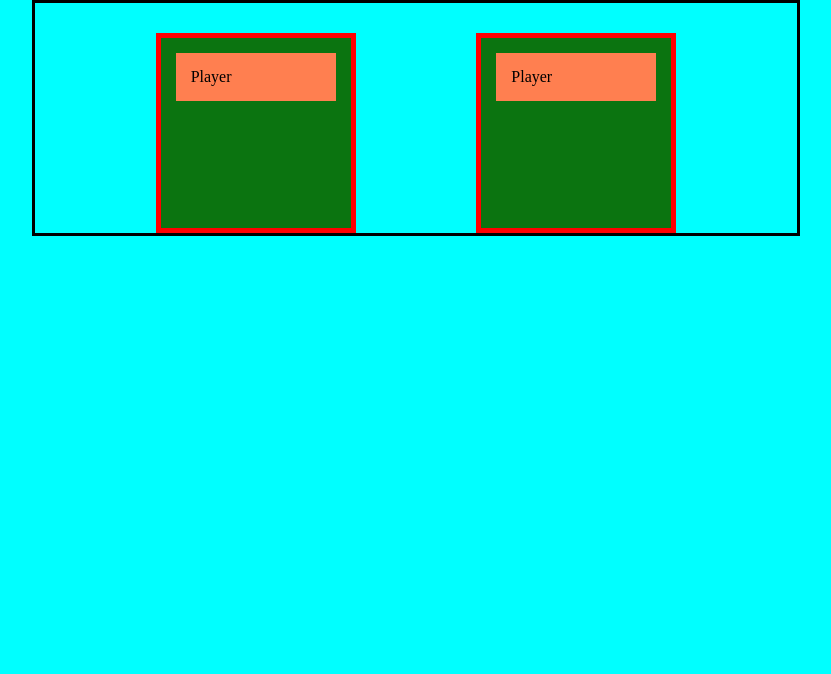
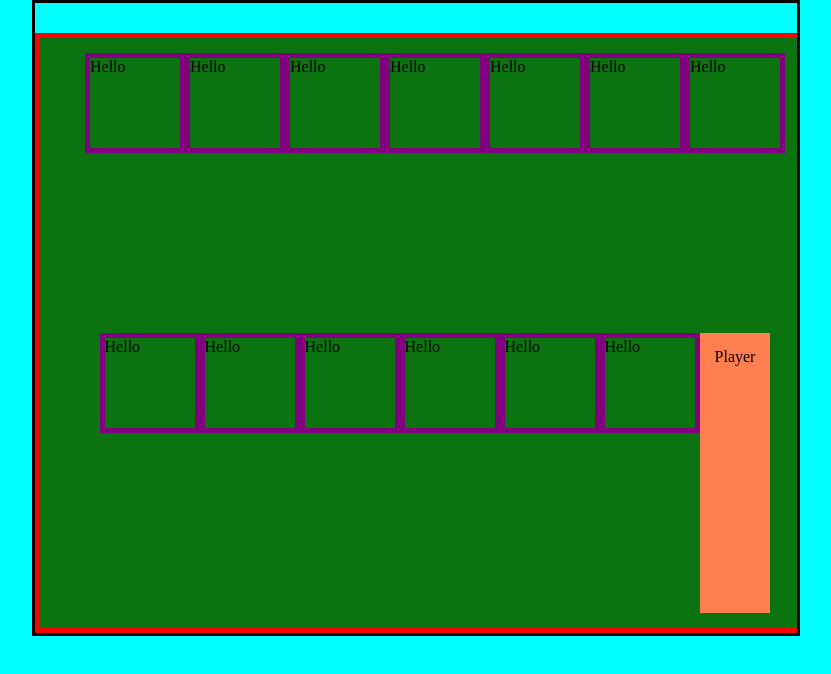
Before and after one commit to Morriden/FiguresOfDestiny, a React (Create React App) app: page / in a window 1280 px wide. Shown: the top 674 px of the page, without its empty margins (224-1055 px from the left). Built offline with nearby package versions, Linux system fonts and the light colour scheme.

Commit message:
added more board spaces, player now moves between spaces

```diff
--- a/src/App.js
+++ b/src/App.js
@@ -1,20 +1,23 @@
 import React from 'react';
 import Board from './components/Board';
 import Card from './components/Card';
+import BoardSquare from './components/BoardSquare';
 
 function App() {
   return (
     <div className="App">
       <main className="flexbox">
         <Board id="board-1" className="board">
+          <BoardSquare />
           <Card id="card-1" className="card" draggable="true">
           </Card>
         </Board>
 
-        <Board id="board-2" className="board">
+        {/* <BoardTwo id="board-2" className="board">
           <Card id="card-2" className="card" draggable="true">
           </Card>
-        </Board>
+        </BoardTwo> */}
+
       </main>
     </div>
   );
--- a/src/components/Board.js
+++ b/src/components/Board.js
@@ -1,4 +1,5 @@
 import React from 'react'
+import BoardSquare from './BoardSquare'
 
 function Board (props) {
     const drop = e => {
@@ -16,6 +17,14 @@ function Board (props) {
 
     }
 
+    const grid = []
+    for(let row = 0; row < 4; row++) {
+        grid.push([])
+        for(let col = 0; col < 3; col ++) {
+            grid[row].push(<BoardSquare />)
+        }
+    }
+
     return (
         <div
         id={props.id}
@@ -23,6 +32,7 @@ function Board (props) {
         onDrop={drop}
         onDragOver={dragOver}
         >
+            {grid}
             { props.children }
         </div>
     )
--- /dev/null
+++ b/src/components/BoardSquare.js
@@ -0,0 +1,12 @@
+import React from 'react';
+
+export default function BoardTwo() {
+
+    // state = {
+    //     squares: []
+    // }
+
+    return <div className="boardpiece">
+        Hello
+    </div>
+}
--- a/src/components/Card.js
+++ b/src/components/Card.js
@@ -1,7 +1,6 @@
 import React from 'react'
 
 function Card (props) {
-console.log(props)
     const dragStart = e => {
         const target = e.target;
         e.dataTransfer.setData('card_id', target.id)
--- a/src/index.css
+++ b/src/index.css
@@ -9,9 +9,6 @@ body {
 }
 
 .flexbox {
-  display: flex;
-  justify-content: space-evenly;
-
   border: solid 3px black;
 
   width: 60%;
@@ -25,10 +22,11 @@ body {
 
 .flexbox .board {
   display: flex;
-  flex-direction: column;
+  justify-content: center;
+  flex-wrap: wrap;
 
-  width: 200px;
-  height: 200px;
+  width: 800px;
+  height: 600px;
 
   border: solid 5px red;
 
@@ -43,3 +41,9 @@ body {
 
   cursor: pointer;
 }
+
+.boardpiece {
+  width: 100px;
+  height: 100px;
+  border: 5px solid purple;
+}
```
